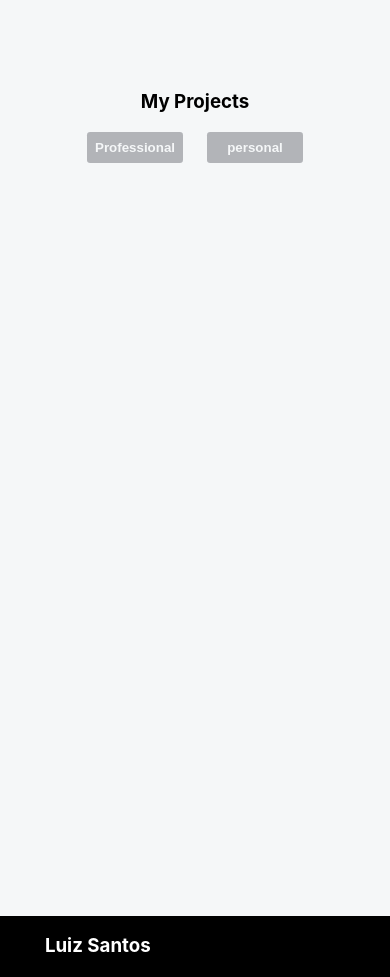
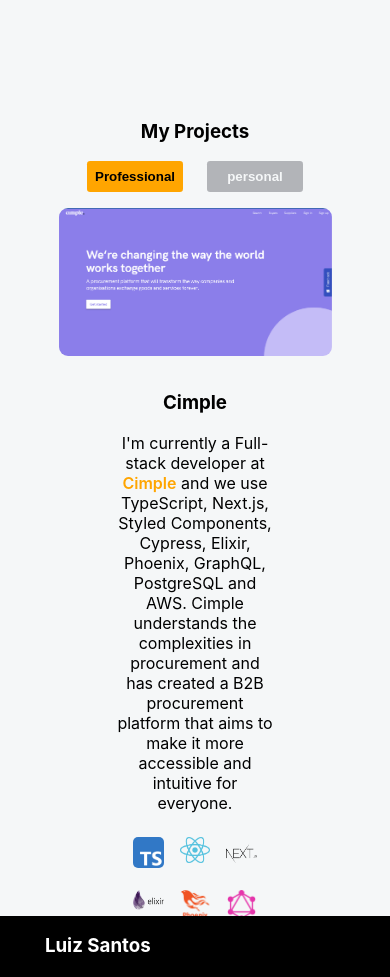
Before and after one commit to santosluizfelipe/LuizSantos.github.io, a React (Create React App) app: page / in a window 390 px wide. Shown: the part 1020-1997 px from the top of the page. Built offline with nearby package versions, Linux system fonts and the light colour scheme.

Commit message:
fix: upgraded responsiveness

```diff
--- a/src/components/projects/Projects.css
+++ b/src/components/projects/Projects.css
@@ -1,19 +1,31 @@
-.project-container{
+.project-container {
   display: flex;
   flex-direction: column;
-  justify-content: flex-start;
+  justify-content: center;
   align-items: center;
   height: 100vh;
   width: 100%;
-  background-color: #F5F7F8;
+  background-color: #f5f7f8;
   margin-top: 0rem;
+  overflow: scroll;
 }
 
-.toogle-container{
+.header-container {
+  margin-top: 3rem;
+}
+
+.project-display {
+  display: flex;
+  flex-direction: row;
+  justify-content: space-evenly;
+  align-items: center;
+}
+
+.toogle-container {
   display: flex;
 }
 
-.personal-button{
+.personal-button {
   border-radius: 0.2rem;
   padding: 0.5rem;
   border: none;
@@ -22,8 +34,7 @@
   transition: transform 0.3s ease;
 }
 
-
-.professional-button{
+.professional-button {
   margin-right: 1.5rem;
   border-radius: 0.2rem;
   padding: 0.5rem;
@@ -33,67 +44,89 @@
   transition: transform 0.3s ease;
 }
 
-.professional-button:hover{
+.professional-button:hover {
   transform: scale(1.15);
 }
 
-.personal-button:hover{
+.personal-button:hover {
   transform: scale(1.15);
 }
 
-.project-image{
+.project-image {
   display: flex;
   justify-content: center;
-  max-width: 65vh;
-  height: auto;
+  max-width: 40%;
+  max-height: 60vh;
 }
 
 .project-image img {
-  max-width: 100%; /* Ensure the image doesn't exceed its container width */
+  max-width: 100%;
   height: auto;
   padding: 1rem;
   border-radius: 25px;
 }
 
-.project-content{
+.project-content {
   flex-direction: column;
   justify-content: flex-start;
   align-items: center;
-  padding-left: 10%;
-  padding-right: 10%;
   text-align: center;
+  width: 40%;
 }
 
 .project-tech {
   display: flex;
-  flex-wrap: wrap; /* Allow flex items to wrap to the next row */
+  flex-wrap: wrap;
   justify-content: center;
   max-width: 55vh;
   height: auto;
 }
 
 .project-tech img {
-  max-width: 100%; /* Ensure the image doesn't exceed its container width */
+  max-width: 100%;
   height: auto;
-  border-radius: inherit; /* Inherit border-radius from the parent container */
+  border-radius: inherit;
 }
 
-
 .project-tech .logo {
-  width: 5rem; /* Make each logo take up the full width of its container */
+  /* width:calc(25% - 2rem); */
+  width: 4.5rem;
   padding: 1rem;
-  box-sizing: border-box; /* Include padding in the total width */
+  box-sizing: border-box;
   border-radius: 5px;
 }
 
 .project-content .cimple {
   text-decoration: none;
-  color: #FFA500;
+  color: #ffa500;
   font-weight: 600;
 }
 
 .project-content a:focus,
 .project-content a:hover {
   text-decoration: none;
-  color: #FFA500;
+  color: #ffa500;
 }
+
+@media (max-width: 450px) {
+  .project-display {
+    max-width: 100%;
+    display: flex;
+    flex-direction: column;
+    justify-content: space-evenly;
+    align-items: center;
+    overflow: scroll;
+  }
+
+  .project-tech .logo{
+    width: 30%;
+    padding: 0.5rem;
+
+  }
+
+  .project-image {
+
+    max-width: 70%;
+    max-height: 60vh;
+  }
+}
--- a/src/components/projects/Projects.js
+++ b/src/components/projects/Projects.js
@@ -7,24 +7,19 @@
 import javascriptLogo from "../../technology-logos/js-logo.png";
 import typescriptLogo from "../../technology-logos/typescript-logo.png";
 import react from "../../technology-logos/react-logo.png";
-import nodeJs from "../../technology-logos/nodejs-logo.png";
 import postgres from "../../technology-logos/postgresql-logo.png";
 import nextjs from "../../technology-logos/nextjs-logo.png";
-import mongoDb from "../../technology-logos/mongo-db-logo.png";
 import cypress from "../../technology-logos/cypress-logo.png";
-import ruby from "../../technology-logos/ruby-logo.png";
 import elixir from "../../technology-logos/elixir-logo.png";
 import pheonix from "../../technology-logos/pheonix-logo.png";
-import express from "../../technology-logos/express-logo.png";
-import expo from "../../technology-logos/expo-logo.png";
 import graphQl from "../../technology-logos/graphQl-logo.png";
 import html from "../../technology-logos/html-logo.png";
 import css from "../../technology-logos/css-logo.png";
 import styledComponents from "../../technology-logos/styled-components-logo.png";
 
 const Projects = () => {
-  const [isProfessional, setIsprofessional] = useState(null);
-  const [isPersonal, setIsPersonal] = useState(null);
+  const [isProfessional, setIsprofessional] = useState(true);
+  const [isPersonal, setIsPersonal] = useState(false);
 
   const handleProfessional = () => {
     return setIsprofessional(true) + setIsPersonal(false);
@@ -38,7 +33,7 @@
     <>
       <div className="project-container">
         <div>
-          <h3>My Projects</h3>
+          <h3 className="header-container">My Projects</h3>
         </div>
         <div className="toogle-container">
           <div>
@@ -68,7 +63,7 @@
         </div>
 
         {isProfessional && (
-          <>
+          <div className="project-display">
             <div className="project-image">
               <img src={cimple} alt="cimple.uk website image" />
             </div>
@@ -91,7 +86,7 @@
                 procurement platform that aims to make it more accessible and
                 intuitive for everyone.
               </p>
-            </div>
+
               <div className="project-tech">
                 <div className="logo">
                   <img src={typescriptLogo} alt="Typescript Logo" />
@@ -121,11 +116,12 @@
                   <img src={cypress} alt="cypress Logo" />
                 </div>
               </div>
-          </>
+            </div>
+          </div>
         )}
 
         {isPersonal && (
-          <>
+          <div className="project-display">
             <div className="project-image">
               <img src={pensano} alt="pensano.dev website image" />
             </div>
@@ -149,7 +145,7 @@
                 think outside the box and approach challenges with
                 intentionality.
               </p>
-            </div>
+
               <div className="project-tech">
                 <div className="logo">
                   <img src={javascriptLogo} alt="Javascript Logo" />
@@ -167,7 +163,8 @@
                   <img src={css} alt="Css Logo" />
                 </div>
               </div>
-          </>
+            </div>
+          </div>
         )}
       </div>
     </>
--- a/src/components/technologies/Carousel.css
+++ b/src/components/technologies/Carousel.css
@@ -6,11 +6,11 @@
   height: 40vh;
   width: 100%;
   background-color: #F5F7F8;
-
 }
 
 .content-container {
   text-align: center;
+  margin-top: 3rem;
 }
 
 .carousel-container {
--- a/src/components/technologies/Carousel.js
+++ b/src/components/technologies/Carousel.js
@@ -45,21 +45,31 @@
   const [currentSlide, setCurrentSlide] = useState(0);
   const [clickCount, setClickCount] = useState(0);
   const [clickLimit, setClickLimit] = useState(4);
+
   console.log("window.innerWidth", window.innerWidth);
 
+
   useEffect(() => {
-    // Update click limit based on screen size
+
     // const updateClickLimit = () => {
     //   const screenWidth = window.innerWidth;
-    //   setClickLimit(screenWidth >= 949 ? 4 : 3);
+    //   if (screenWidth > 1750) {
+    //     setClickLimit(3);
+    //   } else if (screenWidth >= 949) {
+    //     setClickLimit(3);
+    //   } else {
+    //     setClickLimit(4);
+    //   }
+    // };
 
-    // }
     const updateClickLimit = () => {
       const screenWidth = window.innerWidth;
-      if (screenWidth > 1750) {
+      if (screenWidth < 1750) {
         setClickLimit(3);
-      } else if (screenWidth >= 949) {
-        setClickLimit(3);
+      } else if (screenWidth < 949) {
+        setClickLimit(5) ;
+      } else if (screenWidth < 431) {
+        setClickLimit(20);
       } else {
         setClickLimit(4);
       }
@@ -83,7 +93,6 @@
         return next === logos.indexOf(html) ? 0 : next;
       });
     } else {
-      // If clicked the allowed number of times, reset the click count and start from the beginning
       setClickCount(0);
       setCurrentSlide(0);
     }
```
Lines whose indentation alone changed are shown as unchanged.
